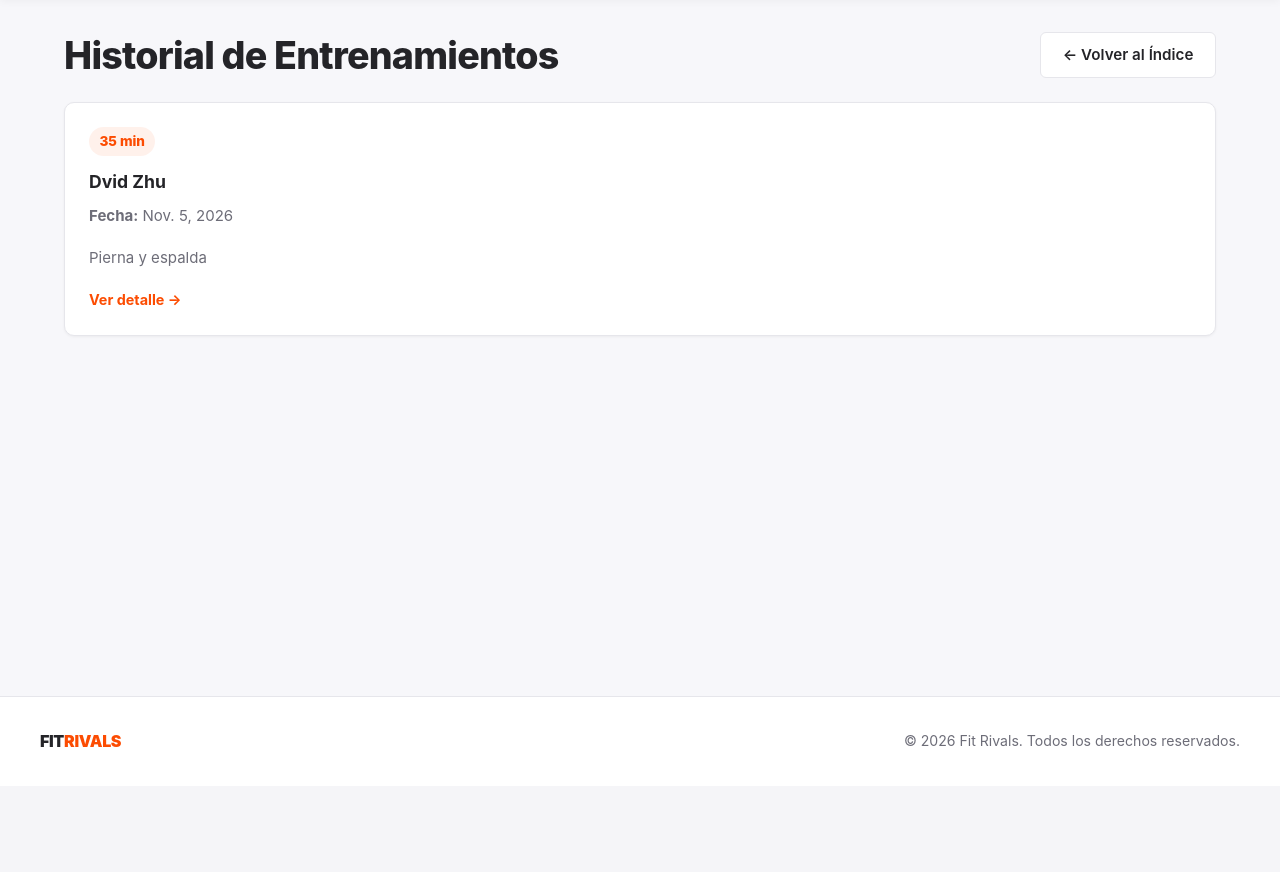
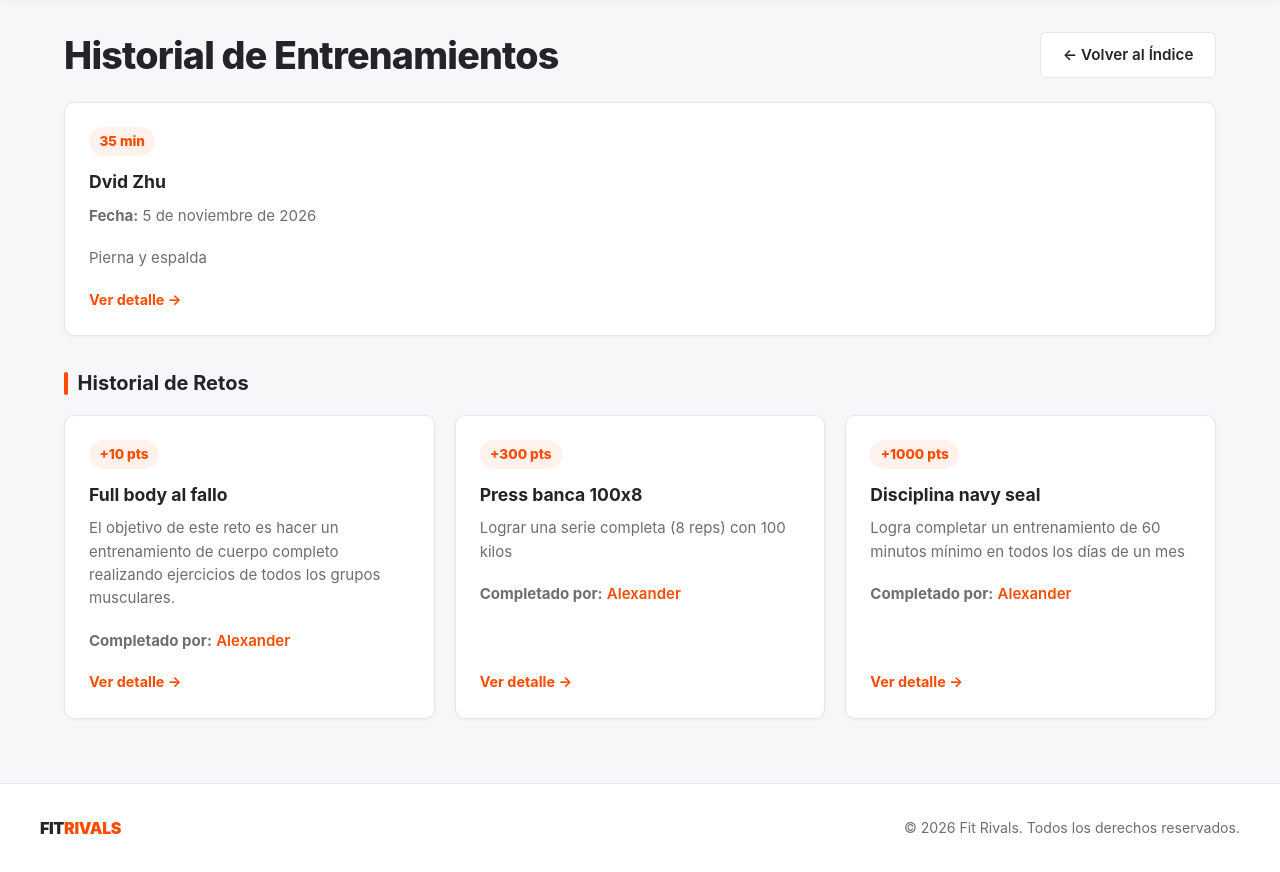
Before and after one commit to EnekoAE/fitrivals, a Django app: page /entrenamientos/ in a window 1280 px wide. Shown: the part 65-937 px from the top of the page. Before the commit the page ends 812 px from the top, so only its background shows below. Run offline with Django 5.2, Linux system fonts and the light colour scheme; data comes from the database, SQL or seed files in the repository; both versions use the stored data as it was after the commit.

Commit message:
Fechas semanales en retos e historial de retos en entrenamientos

```diff
--- a/FitrivalsApp/admin.py
+++ b/FitrivalsApp/admin.py
@@ -28,5 +28,6 @@ class EntrenamientoAdmin(admin.ModelAdmin):
 
 @admin.register(Reto)
 class RetoAdmin(admin.ModelAdmin):
-    list_display = ('nombre', 'puntos_recompensa')
+    list_display = ('nombre', 'fecha_inicio', 'fecha_fin', 'puntos_recompensa')
+    list_filter = ('fecha_inicio', 'fecha_fin')
     filter_horizontal = ('ejercicios', 'completado_por')
--- a/FitrivalsApp/models.py
+++ b/FitrivalsApp/models.py
@@ -1,4 +1,6 @@
+import datetime
 from django.db import models
+from django.utils import timezone
 
 
 class Usuario(models.Model):
@@ -62,8 +64,19 @@ class Reto(models.Model):
     nombre = models.CharField(max_length=100)
     descripcion = models.TextField(blank=True, null=True)
     puntos_recompensa = models.IntegerField(default=100)
+    fecha_inicio = models.DateField(default=datetime.date(2026, 11, 23))
+    fecha_fin = models.DateField(default=datetime.date(2026, 11, 30))
     ejercicios = models.ManyToManyField(Ejercicio, related_name='retos', blank=True)
     completado_por = models.ManyToManyField(Usuario, related_name='retos_completados', blank=True)
 
+    @property
+    def estado_semana(self):
+        hoy = timezone.localdate()
+        if self.fecha_inicio <= hoy <= self.fecha_fin:
+            return 'ACTIVO'
+        elif hoy < self.fecha_inicio:
+            return 'PROXIMO'
+        return 'FINALIZADO'
+
     def __str__(self):
-        return f"{self.nombre} ({self.puntos_recompensa} pts)"
+        return f"{self.nombre} ({self.fecha_inicio} - {self.fecha_fin})"
--- a/FitrivalsApp/templates/entrenamientos/lista.html
+++ b/FitrivalsApp/templates/entrenamientos/lista.html
@@ -29,4 +29,33 @@
             </div>
         {% endfor %}
     </div>
+
+    <h2>Historial de Retos</h2>
+
+    <div class="dashboard-grid">
+        {% for reto in retos_completados %}
+            <div class="info-card">
+                <div>
+                    <span class="points-badge">+{{ reto.puntos_recompensa }} pts</span>
+                    <h3>{{ reto.nombre }}</h3>
+                    {% if reto.descripcion %}
+                        <p>{{ reto.descripcion }}</p>
+                    {% endif %}
+                    <p>
+                        <strong>Completado por:</strong>
+                        {% for atleta in reto.completado_por.all %}
+                            <a href="{% url 'detalle_usuario' atleta.pk %}">{{ atleta.nombre }}</a>{% if not forloop.last %}, {% endif %}
+                        {% endfor %}
+                    </p>
+                </div>
+                <a href="{% url 'detalle_reto' reto.pk %}" class="card-link">
+                    Ver detalle →
+                </a>
+            </div>
+        {% empty %}
+            <div class="info-card">
+                <p>Todavía no se ha completado ningún reto.</p>
+            </div>
+        {% endfor %}
+    </div>
 {% endblock %}
--- a/FitrivalsApp/views.py
+++ b/FitrivalsApp/views.py
@@ -2,6 +2,7 @@ from django.shortcuts import render, get_object_or_404, redirect
 from django.contrib.auth.hashers import make_password, check_password
 from django.views.generic import ListView, DetailView
 from django.http import JsonResponse
+from django.utils import timezone
 from .models import Usuario, Ejercicio, Entrenamiento, Reto
 from .forms import RegistroUsuarioForm, LoginUsuarioForm
 
@@ -80,8 +81,16 @@ def detalle_ejercicio(request, pk):
 
 # Vistas de Entrenamientos
 def lista_entrenamientos(request):
-    entrenamientos = Entrenamiento.objects.all()
-    return render(request, 'entrenamientos/lista.html', {'entrenamientos': entrenamientos})
+    entrenamientos = Entrenamiento.objects.select_related('usuario').order_by('-fecha')
+    retos_completados = (
+        Reto.objects.filter(completado_por__isnull=False)
+        .distinct()
+        .prefetch_related('completado_por')
+    )
+    return render(request, 'entrenamientos/lista.html', {
+        'entrenamientos': entrenamientos,
+        'retos_completados': retos_completados,
+    })
 
 
 def detalle_entrenamiento(request, pk):
@@ -94,6 +103,33 @@ class RetoListView(ListView):
     model = Reto
     template_name = 'retos/lista.html'
     context_object_name = 'retos'
+
+    def get_context_data(self, **kwargs):
+        context = super().get_context_data(**kwargs)
+        hoy = timezone.localdate()
+
+        context['retos_activos'] = Reto.objects.filter(
+            fecha_inicio__lte=hoy,
+            fecha_fin__gte=hoy
+        ).order_by('fecha_fin')
+
+        context['retos_proximos'] = Reto.objects.filter(
+            fecha_inicio__gt=hoy
+        ).order_by('fecha_inicio')
+
+        context['retos_pasados'] = Reto.objects.filter(
+            fecha_fin__lt=hoy
+        ).order_by('-fecha_fin')
+
+        usuario_id = self.request.session.get('usuario_id')
+        if usuario_id:
+            context['retos_completados_ids'] = list(
+                Reto.objects.filter(completado_por__id=usuario_id).values_list('id', flat=True)
+            )
+        else:
+            context['retos_completados_ids'] = []
+
+        return context
 
 
 class RetoDetailView(DetailView):
@@ -110,6 +146,10 @@ def completar_reto(request, pk):
 
     usuario = get_object_or_404(Usuario, id=usuario_id)
     reto = get_object_or_404(Reto, id=pk)
+    hoy = timezone.localdate()
+
+    if hoy < reto.fecha_inicio or hoy > reto.fecha_fin:
+        return JsonResponse({'ok': False, 'mensaje': 'Este reto no está activo esta semana.'})
 
     if reto.completado_por.filter(id=usuario.id).exists():
         return JsonResponse({'ok': False, 'mensaje': 'Ya habías completado este reto.'})
--- a/fitrivals/settings.py
+++ b/fitrivals/settings.py
@@ -103,7 +103,7 @@ AUTH_PASSWORD_VALIDATORS = [
 # Internationalization
 # https://docs.djangoproject.com/en/6.1/topics/i18n/
 
-LANGUAGE_CODE = 'en-us'
+LANGUAGE_CODE = 'es-es'
 
 TIME_ZONE = 'UTC'
 
```
Also changed, not shown: FitrivalsApp/templates/retos/detalle.html (+6 -1 lines), FitrivalsApp/templates/retos/lista.html (+61 -4 lines), FitrivalsApp/migrations/0006_reto_fecha_fin_reto_fecha_inicio.py (added), db.sqlite3.
